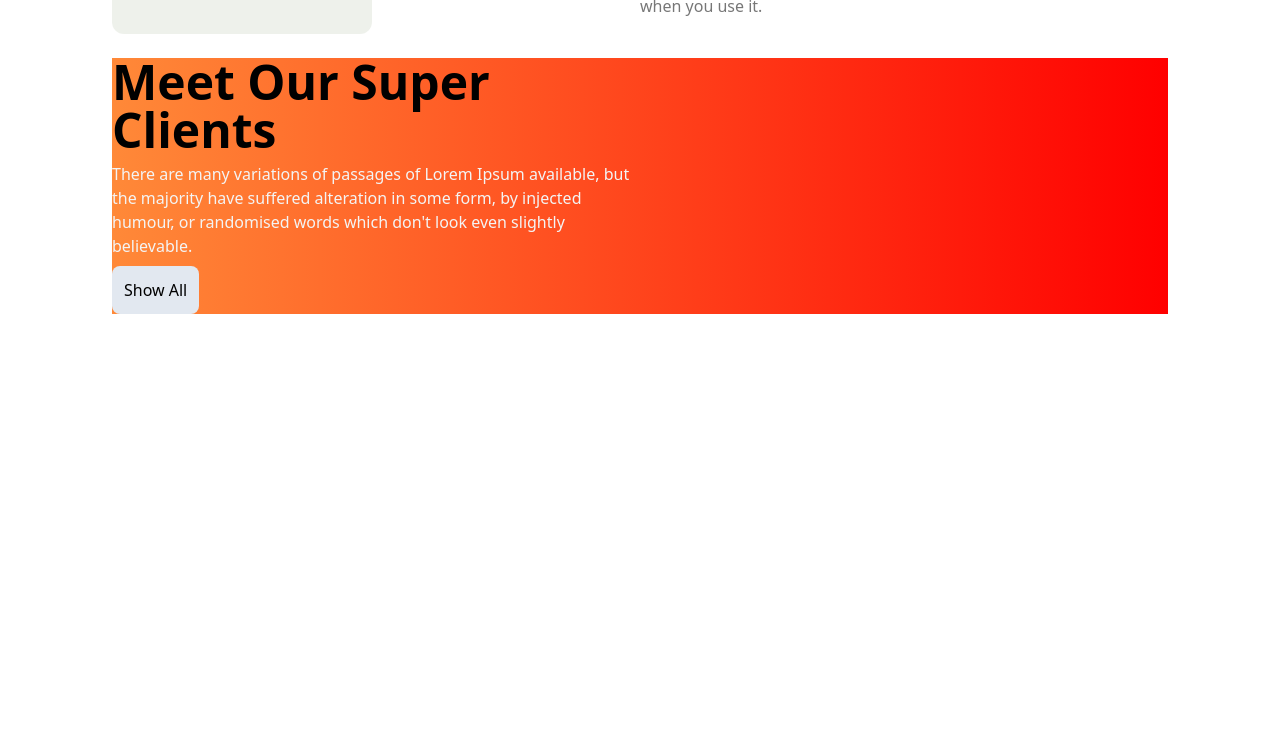
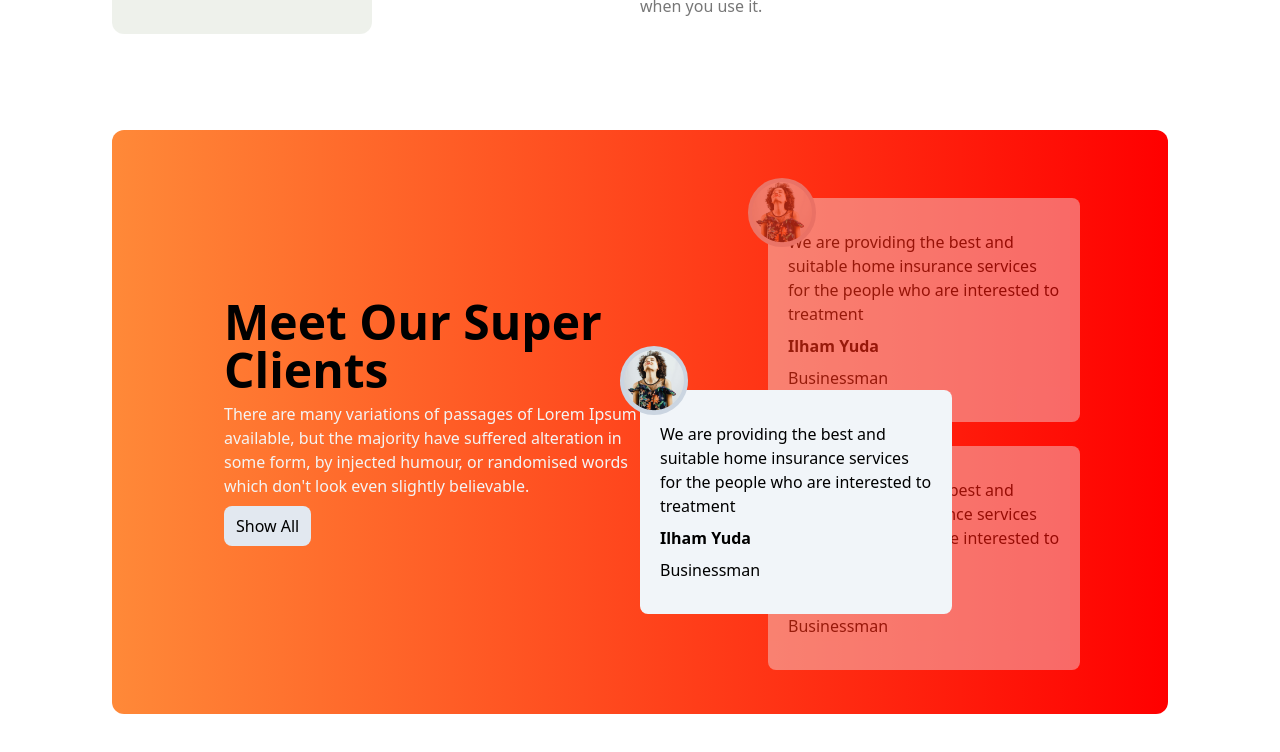
Before and after one commit to impressivecoder01/class-1-14-, a plain HTML site: page index.html in a window 1280 px wide. Shown: the part 1900-2652 px from the top of the page. Before the commit the page ends 2214 px from the top, so only its background shows below. Drawn offline with nearby package versions, Linux system fonts and the light colour scheme.

Commit message:
client section added

```diff
--- a/index.html
+++ b/index.html
@@ -136,9 +136,10 @@
         </div>
        </section>
        <!-- meet our super clients -->
-       <section class="bg-gradient-to-r from-[#FF8938] to-[#FF0000]">
-        <div class="grid grid-cols-2">
+       <section class="bg-gradient-to-r from-[#FF8938] to-[#FF0000] my-24 rounded-xl py-11 px-28">
+        <div class="grid grid-cols-1 lg:grid-cols-2">
           <!-- client text area -->
+           <div class="flex justify-center items-center">
             <div>
               <h1 class="font-extrabold	text-5xl	">
                 Meet Our Super <br> Clients
@@ -146,12 +147,47 @@
               <p class="text-[#F4F4F4] my-2">
                 There are many variations of passages of Lorem Ipsum available, but the majority have suffered alteration in some form, by injected humour, or randomised words which don't look even slightly believable.
               </p>
-            <button class="bg-slate-200 rounded-lg p-3">Show All</button>
+              <button class="bg-slate-200 rounded-lg py-2 px-3">Show All</button>
              </div>
+           </div>
+
            <!-- client card -->
-            <div>
+            <div class="relative ">
+              <div class="absolute z-10 top-48">
+                <div class=" h-56 w-full md:w-3/4 bg-slate-100 rounded-lg text-black flex flex-col	items-center justify-center px-5 mt-6 ">
+                  <div class="absolute -left-5 -top-5 bg-slate-300 rounded-full p-1"><img src="./images/client.png" alt=""></div>
+                  <div class="">
+                    <p class="">We are providing the best and suitable home insurance services for the people who are interested to treatment</p>
+                    <h5 class="font-bold	py-2">Ilham Yuda</h5>
+                    <p>Businessman</p>
+                  </div>
+                 </div>
+              </div>
 
+              <!-- top card -->
+               <div class="relative left-32 h-56 w-full md:w-3/4 bg-slate-100 rounded-lg text-black flex flex-col	items-center justify-center px-5 mt-6 opacity-40">
+                <div class="absolute -left-5 -top-5 bg-slate-300 rounded-full p-1"><img src="./images/client.png" alt=""></div>
+                <div class="">
+                  <p class="">We are providing the best and suitable home insurance services for the people who are interested to treatment</p>
+                  <h5 class="font-bold	py-2">Ilham Yuda</h5>
+                  <p>Businessman</p>
                 </div>
+               </div>
+               <!-- middle -->
+
+               <!-- second -->
+               <div class="relative left-32 h-56 w-full md:w-3/4 bg-slate-100 rounded-lg text-black flex flex-col	items-center justify-center px-5 mt-6 opacity-40">
+                <div class="absolute -left-5 -top-5 bg-slate-300 rounded-full p-1"><img src="./images/client.png" alt=""></div>
+                <div class="">
+                  <p class="">We are providing the best and suitable home insurance services for the people who are interested to treatment</p>
+                  <h5 class="font-bold	py-2">Ilham Yuda</h5>
+                  <p>Businessman</p>
+                </div>
+               </div>
+            </div>
+            </div>
+            <!-- second card -->
+
         </div>
        </section>
 </main>
```
Lines whose indentation alone changed are shown as unchanged.
